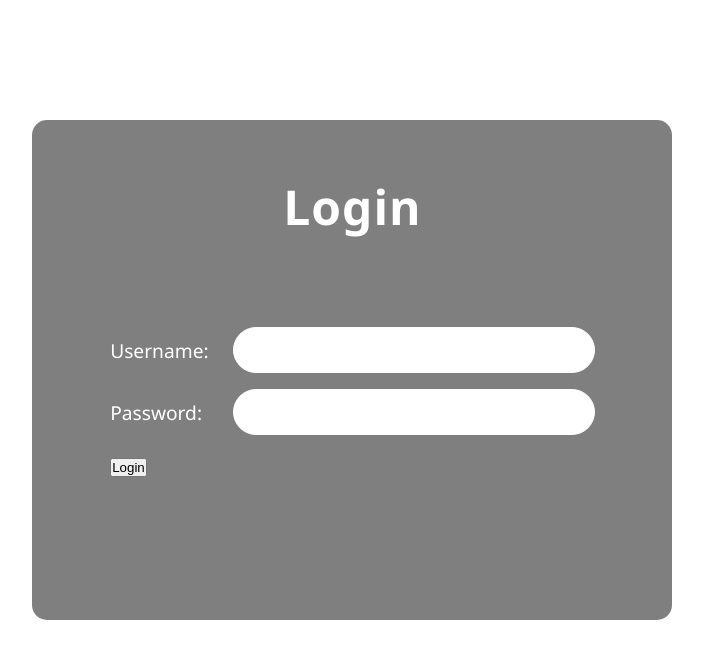
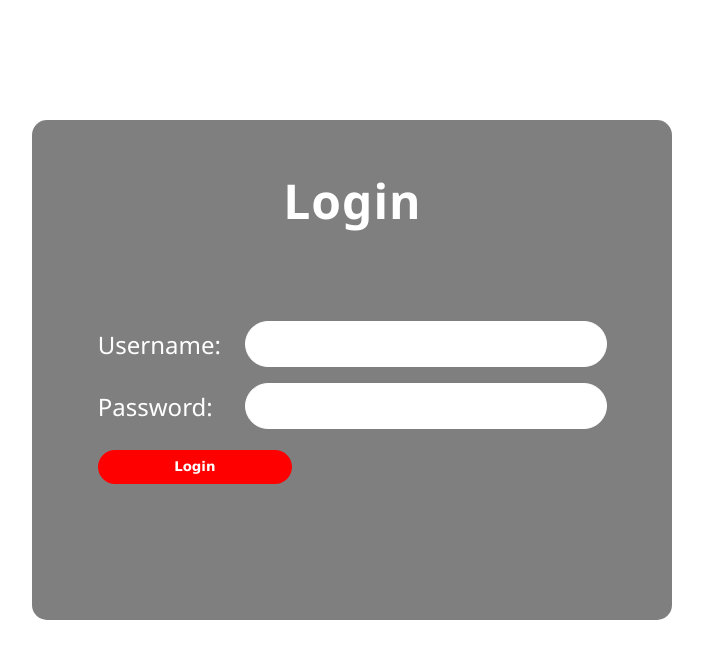
Before and after one commit to ashensilva12/SarpResQ, a React (Vite) app: page / in a window 1280 px wide. Shown: the top 658 px of the page, without its empty margins (326-1029 px from the left). Built offline with nearby package versions, Linux system fonts and the light colour scheme.

Commit message:
Update Login.css

```diff
--- a/src/component/pages/Login.css
+++ b/src/component/pages/Login.css
@@ -55,3 +55,19 @@ input[type="password"]{
     border: 1px solid white;
     padding: 2px 20px;
 }
+td{
+    font-size: 1.5rem;
+}
+input::placeholder{
+    font-weight: bold;
+}
+button[type="submit"]{
+    text-decoration: none;
+    color:white;
+    border-radius: 40px;
+    background-color: red;
+    padding:1.2vh 15%;
+    font-family: Verdana, Geneva, Tahoma, sans-serif;
+    font-weight: bold;
+    border: none;
+}
```
